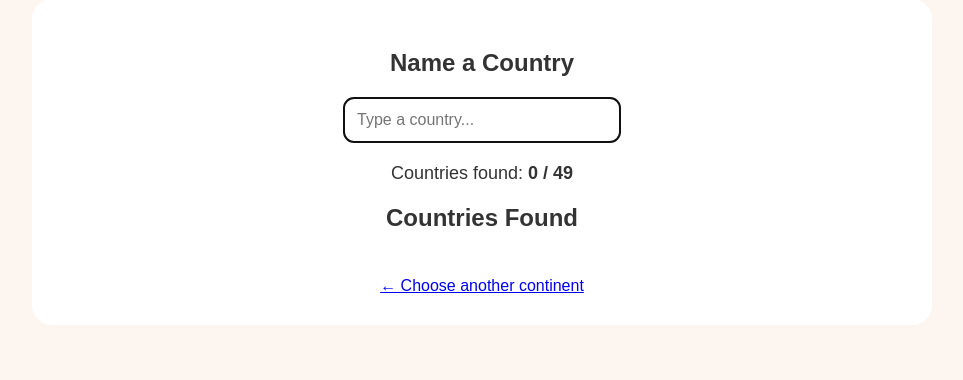
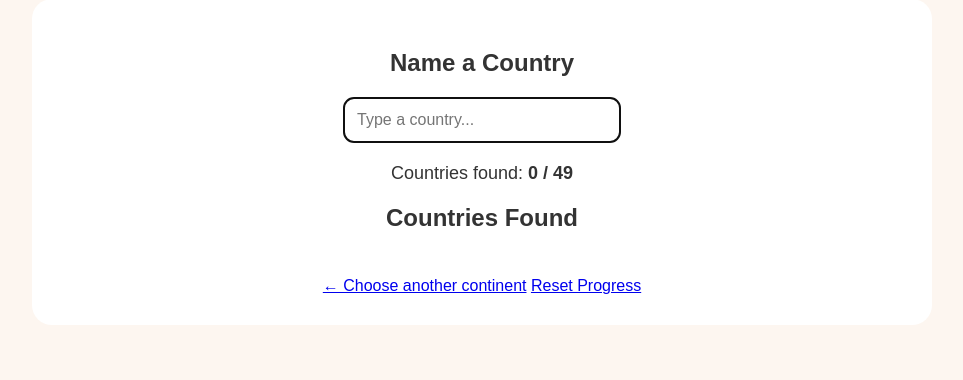
Before and after one commit to israchowdhry/country-game, a Flask app: page /continent/Asia in a window 1280 px wide. Shown: the part 129-509 px from the top of the page, without its empty margins (158-1121 px from the left). Run offline with Flask 3, Linux system fonts and the light colour scheme.

Commit message:
Reset page

```diff
--- a/app.py
+++ b/app.py
@@ -64,5 +64,11 @@ def continent(continent_name):
         continent_name=continent_name
     )
 
+@app.route("/reset")
+def reset():
+    session.pop("guessed_countries", None)
+    return render_template("index.html")
+
+
 if __name__ == '__main__':
     app.run()
--- a/templates/continent.html
+++ b/templates/continent.html
@@ -77,6 +77,8 @@
             ← Choose another continent
         </a>
 
+        <a href="/reset">Reset Progress</a>
+
     </div>
 
 </div>
```
